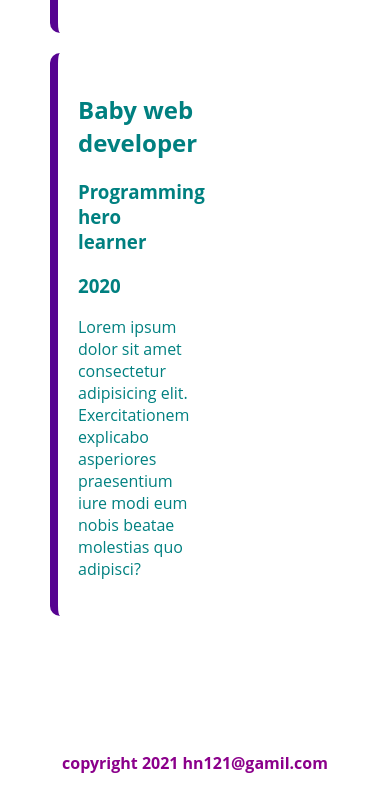
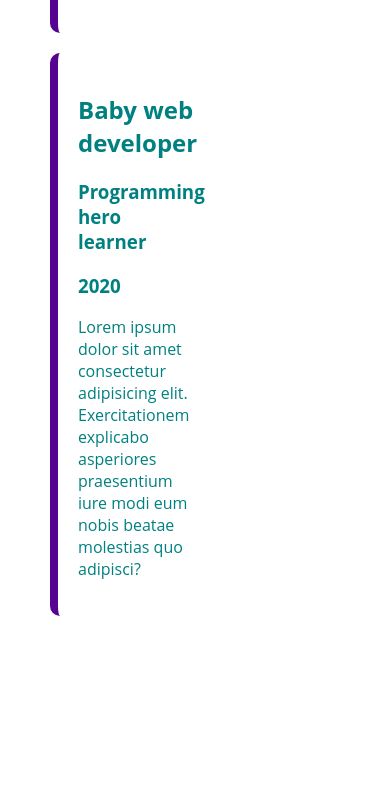
Before and after one commit to Habibullah6/portfolio-one, a plain HTML site: page index.html in a window 390 px wide. Shown: the part 2908-3703 px from the top of the page. After the commit the page ends 3524 px from the top, so only its background shows below. Drawn offline with Linux system fonts and the light colour scheme.

Commit message:
remove footer part

```diff
--- a/index.html
+++ b/index.html
@@ -65,8 +65,6 @@
            </div>
 
      </section>
-   <footer>
-      <h4>copyright 2021 hn121@gamil.com</h4>
-   </footer>
+
 </body>
 </html>
--- a/style.css
+++ b/style.css
@@ -75,12 +75,6 @@ section{
     background-position: left;
 }
 
-footer{
-    text-align: center;
-    color: brown;
-
-}
-
 
 
 
@@ -115,9 +109,5 @@ footer{
        box-shadow: none;
    }
 
-   footer{
-       text-align: center;
-       margin-top: 800px;
-       color: darkmagenta;
-   }
+
 }
```
